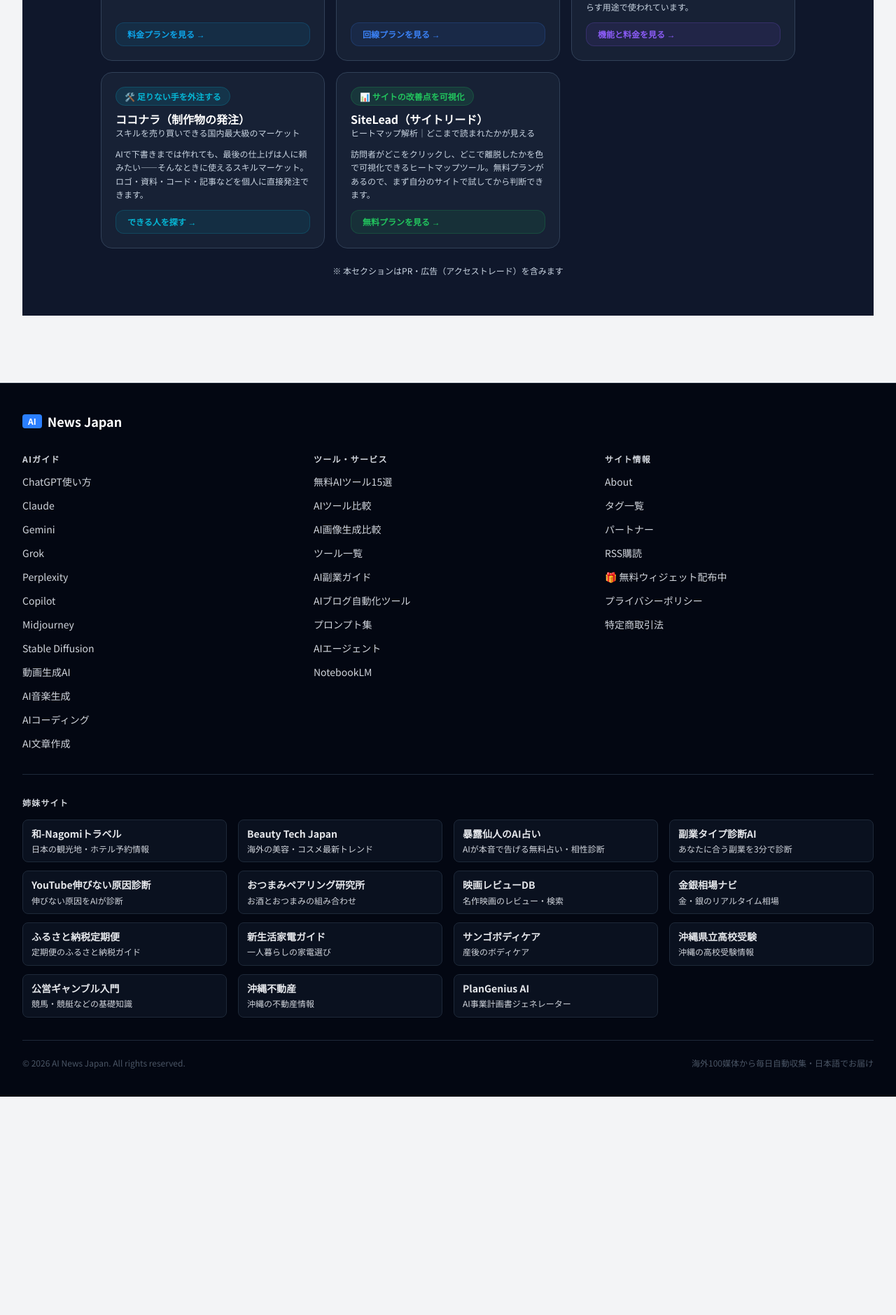
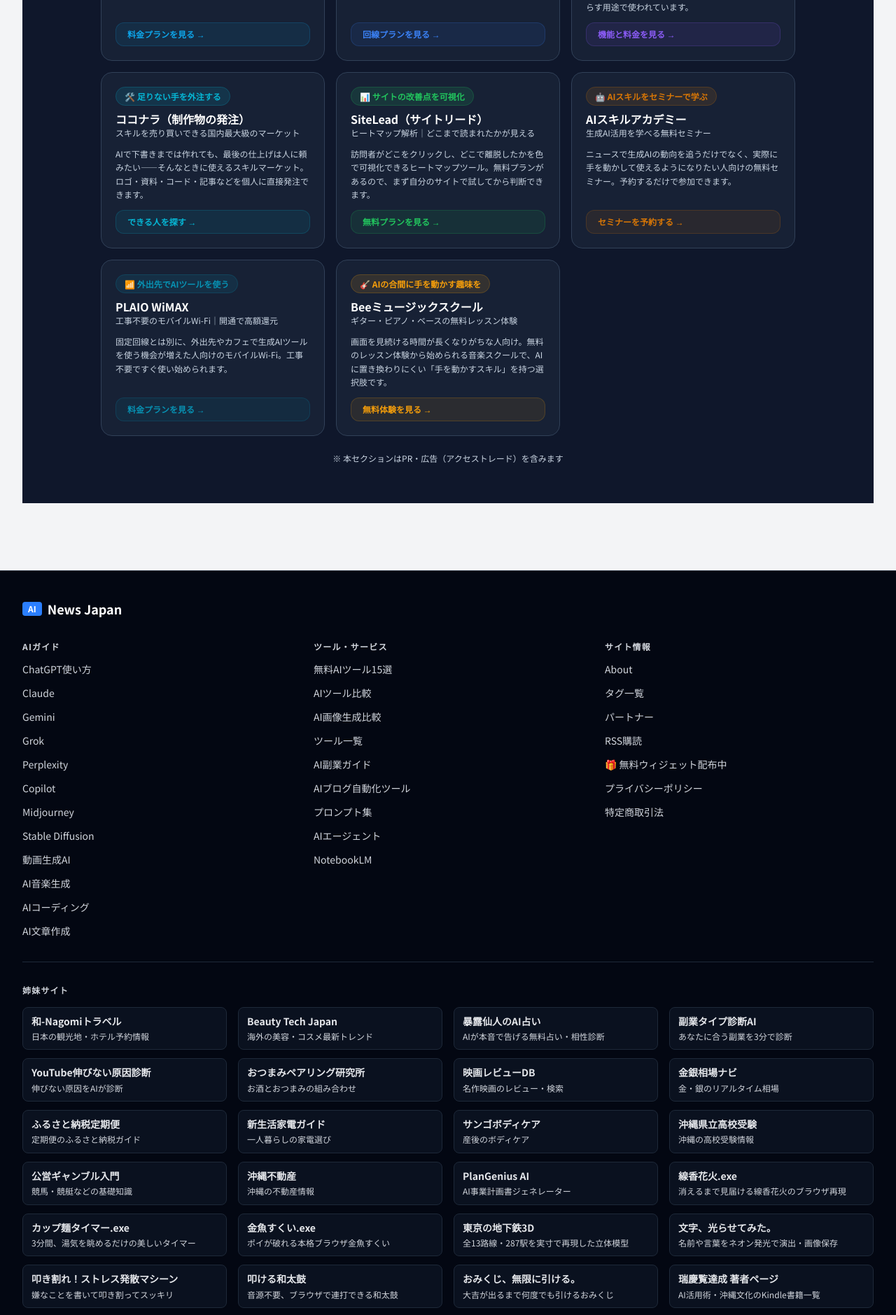
Before and after one commit to tz20262026/ai-news-site, a Next.js app: page / in a window 1280 px wide. Shown: the part 8140-10019 px from the top of the page at 70% size. Before the commit the page ends 9707 px from the top, so only its background shows below. Built offline with nearby package versions, Linux system fonts and the light colour scheme; no server answers.

Commit message:
feat: 姉妹サイト一覧をバズデモ10サイト分に更新

```diff
--- a/src/components/AtSectionAiNews.tsx
+++ b/src/components/AtSectionAiNews.tsx
@@ -132,6 +132,39 @@
     cta: "無料プランを見る →",
     color: "#22c55e",
   },
+  {
+    // 成果報酬 3,500円（2026-08-06追加）
+    rk: "0100q2kh00ovms",
+    badge: "🤖 AIスキルをセミナーで学ぶ",
+    badgeColor: "#d97706",
+    title: "AIスキルアカデミー",
+    tagline: "生成AI活用を学べる無料セミナー",
+    desc: "ニュースで生成AIの動向を追うだけでなく、実際に手を動かして使えるようになりたい人向けの無料セミナー。予約するだけで参加できます。",
+    cta: "セミナーを予約する →",
+    color: "#d97706",
+  },
+  {
+    // 成果報酬 12,000円（2026-08-06追加）
+    rk: "0100pzk500ovms",
+    badge: "📶 外出先でAIツールを使う",
+    badgeColor: "#0891b2",
+    title: "PLAIO WiMAX",
+    tagline: "工事不要のモバイルWi-Fi｜開通で高額還元",
+    desc: "固定回線とは別に、外出先やカフェで生成AIツールを使う機会が増えた人向けのモバイルWi-Fi。工事不要ですぐ使い始められます。",
+    cta: "料金プランを見る →",
+    color: "#0891b2",
+  },
+  {
+    // 成果報酬 7,333円（2026-08-06追加）
+    rk: "0100pakv00ovms",
+    badge: "🎸 AIの合間に手を動かす趣味を",
+    badgeColor: "#f59e0b",
+    title: "Beeミュージックスクール",
+    tagline: "ギター・ピアノ・ベースの無料レッスン体験",
+    desc: "画面を見続ける時間が長くなりがちな人向け。無料のレッスン体験から始められる音楽スクールで、AIに置き換わりにくい「手を動かすスキル」を持つ選択肢です。",
+    cta: "無料体験を見る →",
+    color: "#f59e0b",
+  },
 ];
 
 /** このセクションのProps */
--- a/src/components/SisterSites.tsx
+++ b/src/components/SisterSites.tsx
@@ -25,6 +25,16 @@
   { name: "公営ギャンブル入門", url: "https://koueigyannburu.vercel.app", description: "競馬・競艇などの基礎知識" },
   { name: "沖縄不動産", url: "https://realestate-ivory.vercel.app", description: "沖縄の不動産情報" },
   { name: "PlanGenius AI", url: "https://plangenius-ai.vercel.app", description: "AI事業計画書ジェネレーター" },
+  { name: "線香花火.exe", url: "https://senkohanabi-viral.vercel.app", description: "消えるまで見届ける線香花火のブラウザ再現" },
+  { name: "カップ麺タイマー.exe", url: "https://cupnoodle-viral.vercel.app", description: "3分間、湯気を眺めるだけの美しいタイマー" },
+  { name: "金魚すくい.exe", url: "https://kingyo-sukui.vercel.app", description: "ポイが破れる本格ブラウザ金魚すくい" },
+  { name: "東京の地下鉄3D", url: "https://tokyo-metro-3d-teal.vercel.app", description: "全13路線・287駅を実寸で再現した立体模型" },
+  { name: "文字、光らせてみた。", url: "https://moji-hikaru.vercel.app", description: "名前や言葉をネオン発光で演出・画像保存" },
+  { name: "叩き割れ！ストレス発散マシーン", url: "https://stress-smash-tau.vercel.app", description: "嫌なことを書いて叩き割ってスッキリ" },
+  { name: "叩ける和太鼓", url: "https://taiko-pad.vercel.app", description: "音源不要、ブラウザで連打できる和太鼓" },
+  { name: "おみくじ、無限に引ける。", url: "https://omikuji-gacha.vercel.app", description: "大吉が出るまで何度でも引けるおみくじ" },
+  { name: "瑞慶覧達成 著者ページ", url: "https://zukeran-author.vercel.app", description: "AI活用術・沖縄文化のKindle書籍一覧" },
+  { name: "和柄の教科書ラジオ", url: "https://wagara-kyokasho-podcast.vercel.app", description: "伝統文様をめぐる無料朗読ポッドキャスト" },
 ];
 
 export default function SisterSites() {
```
